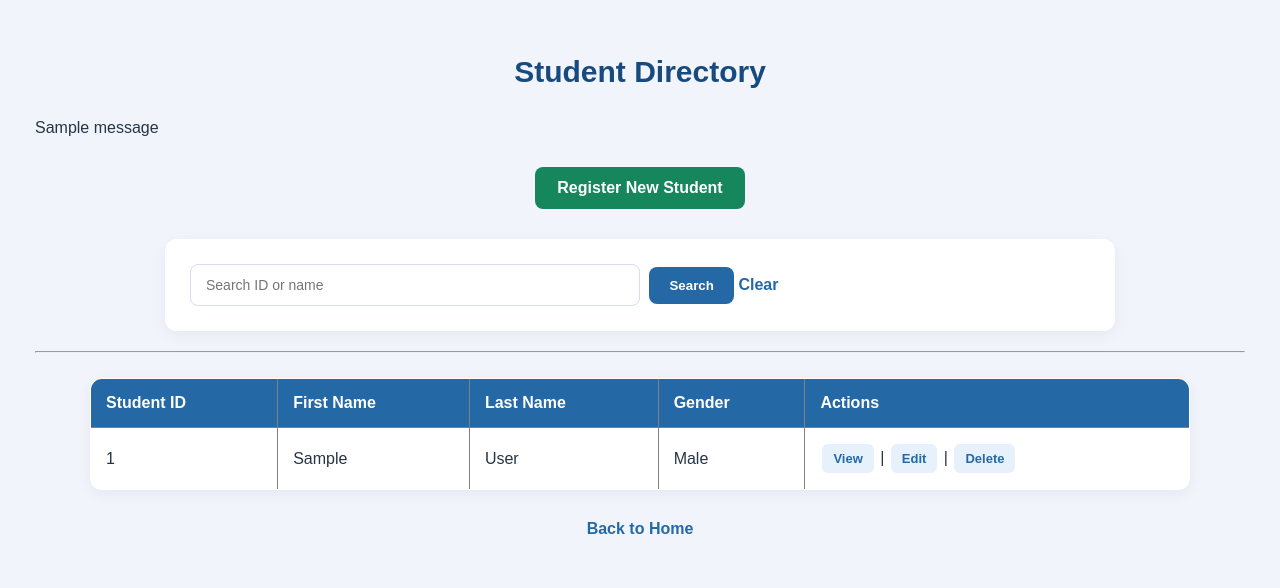
After one commit to alexabstr/DjangoDemo-Bostero, a Django app: page /registration/students/ in a window 1280 px wide. The commit adds this page. Shown: the top 588 px of the page. Run offline with Django 5.2, Linux system fonts and the light colour scheme; tables that the repository leaves empty hold one stand-in row (values such as "Sample post"); one stand-in notice (Sample message) is shown.

Commit message:
Complete Module 07 student management features

```diff
--- /dev/null
+++ b/registration/static/registration/style.css
@@ -0,0 +1,39 @@
+body {
+    font-family: Arial, sans-serif;
+    background-color: #f4f7fb;
+    margin: 0;
+    padding: 30px;
+    color: #333;
+}
+
+h1 {
+    color: #245b8f;
+    text-align: center;
+}
+
+form, table {
+    background: white;
+    padding: 20px;
+    border-radius: 10px;
+    margin: 20px auto;
+}
+
+input, select {
+    padding: 10px;
+    margin: 5px;
+    border: 1px solid #ccc;
+    border-radius: 5px;
+}
+
+button {
+    background-color: #245b8f;
+    color: white;
+    padding: 10px 18px;
+    border: none;
+    border-radius: 5px;
+    cursor: pointer;
+}
+
+a {
+    color: #245b8f;
+}
--- /dev/null
+++ b/registration/templates/registration/student_list.html
@@ -0,0 +1,256 @@
+{% load static %}
+<!DOCTYPE html>
+<html lang="en">
+<head>
+    <meta charset="UTF-8">
+    <title>Student Directory</title>
+
+    <link rel="stylesheet" href="{% static 'registration/style.css' %}">
+</head>
+<style>
+
+* {
+    box-sizing: border-box;
+}
+
+body {
+    font-family: Arial, sans-serif;
+    background: #f1f5fb;
+    margin: 0;
+    padding: 35px;
+    color: #263445;
+}
+
+/* Page heading */
+h1 {
+    color: #174a7e;
+    text-align: center;
+    font-size: 30px;
+    margin-bottom: 30px;
+}
+
+/* Main content */
+form {
+    background: white;
+    padding: 20px;
+    border-radius: 12px;
+    margin: 20px auto;
+    max-width: 950px;
+    box-shadow: 0 4px 15px rgba(0,0,0,0.05);
+}
+
+/* Search field */
+input[type="text"] {
+    width: 65%;
+    max-width: 450px;
+    padding: 12px 15px;
+    border: 1px solid #d5deea;
+    border-radius: 8px;
+    outline: none;
+    font-size: 14px;
+}
+
+input[type="text"]:focus {
+    border-color: #2878bd;
+}
+
+/* Buttons */
+button {
+    background: #2469a6;
+    color: white;
+    padding: 11px 20px;
+    border: none;
+    border-radius: 8px;
+    cursor: pointer;
+    font-weight: bold;
+    transition: 0.2s;
+}
+
+button:hover {
+    background: #174a7e;
+}
+
+/* Links */
+a {
+    color: #2469a6;
+    text-decoration: none;
+    font-weight: 600;
+}
+
+a:hover {
+    text-decoration: underline;
+}
+
+/* Register link */
+/* Center Register New Student button */
+body > p:has(a[href*="create"]) {
+    text-align: center;
+    margin: 20px auto;
+}
+
+a[href*="create"] {
+    display: inline-block;
+    background: #16865c;
+    color: white;
+    padding: 12px 22px;
+    border-radius: 8px;
+    margin: 10px 0;
+}
+
+a[href*="create"]:hover {
+    background: #106b49;
+    text-decoration: none;
+}
+
+/* Student table */
+table {
+    width: 100%;
+    max-width: 1100px;
+    margin: 25px auto;
+    border-collapse: collapse;
+    background: white;
+    border-radius: 12px;
+    overflow: hidden;
+    box-shadow: 0 4px 15px rgba(0,0,0,0.05);
+}
+
+th {
+    background: #2469a6;
+    color: white;
+    padding: 15px;
+    text-align: left;
+}
+
+td {
+    padding: 14px 15px;
+    border-bottom: 1px solid #e8edf3;
+}
+
+tr:hover td {
+    background: #f5f9fd;
+}
+
+/* Action links */
+td a {
+    display: inline-block;
+    padding: 7px 11px;
+    border-radius: 6px;
+    margin: 2px;
+    font-size: 13px;
+}
+
+td a[href*="students"] {
+    background: #e7f1fb;
+}
+
+/* Back to home */
+body > p:last-child {
+    text-align: center;
+    margin-top: 30px;
+}
+
+/* Mobile layout */
+@media (max-width: 600px) {
+    body {
+        padding: 15px;
+    }
+
+    h1 {
+        font-size: 24px;
+    }
+
+    form {
+        padding: 15px;
+    }
+
+    input[type="text"] {
+        width: 100%;
+        margin-bottom: 10px;
+    }
+
+    table {
+        font-size: 12px;
+    }
+
+    th, td {
+        padding: 9px 6px;
+    }
+}
+
+</style>
+<body>
+
+    <h1>Student Directory</h1>
+
+    {% if messages %}
+        {% for message in messages %}
+            <p>{{ message }}</p>
+        {% endfor %}
+    {% endif %}
+
+    <p>
+        <a href="{% url 'student_create' %}">
+            Register New Student
+        </a>
+    </p>
+
+    <form method="get">
+        <input
+            type="text"
+            name="q"
+            value="{{ query }}"
+            placeholder="Search ID or name"
+        >
+        <button type="submit">Search</button>
+        <a href="{% url 'student_list' %}">Clear</a>
+    </form>
+
+    <hr>
+
+    {% if students %}
+        <table border="1" cellpadding="8">
+            <thead>
+                <tr>
+                    <th>Student ID</th>
+                    <th>First Name</th>
+                    <th>Last Name</th>
+                    <th>Gender</th>
+                    <th>Actions</th>
+                </tr>
+            </thead>
+
+            <tbody>
+                {% for student in students %}
+                    <tr>
+                        <td>{{ student.student_id }}</td>
+                        <td>{{ student.first_name }}</td>
+                        <td>{{ student.last_name }}</td>
+                        <td>{{ student.gender }}</td>
+                        <td>
+                            <a href="{% url 'student_detail' student.pk %}">
+                                View
+                            </a>
+                            |
+                            <a href="{% url 'student_update' student.pk %}">
+                                Edit
+                            </a>
+                            |
+                            <a href="{% url 'student_delete' student.pk %}">
+                                Delete
+                            </a>
+                        </td>
+                    </tr>
+                {% endfor %}
+            </tbody>
+        </table>
+
+    {% else %}
+        <p>No Student records found.</p>
+    {% endif %}
+
+    <p>
+        <a href="{% url 'home' %}">Back to Home</a>
+    </p>
+
+</body>
+</html>
--- a/registration/urls.py
+++ b/registration/urls.py
@@ -1,7 +1,14 @@
+
 from django.urls import path
 from . import views
 
 urlpatterns = [
     path('', views.student_registration, name='student_registration'),
     path('success/', views.registration_success, name='registration_success'),
+
+    path('students/', views.student_list, name='student_list'),
+    path('students/create/', views.student_create, name='student_create'),
+    path('students/<int:pk>/', views.student_detail, name='student_detail'),
+    path('students/<int:pk>/edit/', views.student_update, name='student_update'),
+    path('students/<int:pk>/delete/', views.student_delete, name='student_delete'),
 ]
--- a/registration/views.py
+++ b/registration/views.py
@@ -1,8 +1,13 @@
 
-from django.shortcuts import render, redirect
+from django.shortcuts import render, redirect, get_object_or_404
+from django.contrib import messages
+from django.db.models import Q
+
 from .models import Student
+from .forms import StudentForm
 
 
+# ORIGINAL MODULE 06 REGISTRATION
 def student_registration(request):
     if request.method == 'POST':
         student_id = request.POST.get('student_id')
@@ -28,3 +33,102 @@ def student_registration(request):
 
 def registration_success(request):
     return render(request, 'registration/success.html')
+
+
+# ACTIVITY 3: STUDENT DIRECTORY
+def student_list(request):
+    query = request.GET.get('q', '').strip()
+
+    students = Student.objects.all().order_by(
+        'last_name', 'first_name'
+    )
+
+    if query:
+        students = students.filter(
+            Q(student_id__icontains=query) |
+            Q(first_name__icontains=query) |
+            Q(last_name__icontains=query)
+        )
+
+    return render(
+        request,
+        'registration/student_list.html',
+        {
+            'students': students,
+            'query': query,
+        }
+    )
+
+
+# ACTIVITY 4: STUDENT DETAIL
+def student_detail(request, pk):
+    student = get_object_or_404(Student, pk=pk)
+
+    return render(
+        request,
+        'registration/student_detail.html',
+        {'student': student}
+    )
+
+
+# ACTIVITY 5: CREATE STUDENT
+def student_create(request):
+    if request.method == 'POST':
+        form = StudentForm(request.POST)
+
+        if form.is_valid():
+            student = form.save()
+            messages.success(
+                request,
+                'Student registered successfully!'
+            )
+            return redirect('student_list')
+    else:
+        form = StudentForm()
+
+    return render(
+        request,
+        'registration/student_form.html',
+        {'form': form, 'title': 'Register New Student'}
+    )
+
+
+# ACTIVITY 5: UPDATE STUDENT
+def student_update(request, pk):
+    student = get_object_or_404(Student, pk=pk)
+
+    if request.method == 'POST':
+        form = StudentForm(request.POST, instance=student)
+
+        if form.is_valid():
+            form.save()
+            messages.success(
+                request,
+                'Student information updated successfully!'
+            )
+            return redirect('student_list')
+
+    else:
+        form = StudentForm(instance=student)
+
+    return render(
+        request,
+        'registration/student_form.html',
+        {'form': form, 'title': 'Update Student'}
+    )
+
+
+# ACTIVITY 6: SAFE DELETE
+def student_delete(request, pk):
+    student = get_object_or_404(Student, pk=pk)
+
+    if request.method == 'POST':
+        student.delete()
+        messages.success(request, 'Student deleted successfully!')
+        return redirect('student_list')
+
+    return render(
+        request,
+        'registration/student_confirm_delete.html',
+        {'student': student}
+    )
```
Also changed, not shown: registration/forms.py (added, +23 -0 lines), registration/templates/registration/registration.html (+6 -2 lines), registration/templates/registration/student_confirm_delete.html (added, +33 -0 lines), registration/templates/registration/student_detail.html (added, +35 -0 lines), registration/templates/registration/student_form.html (added, +67 -0 lines).
